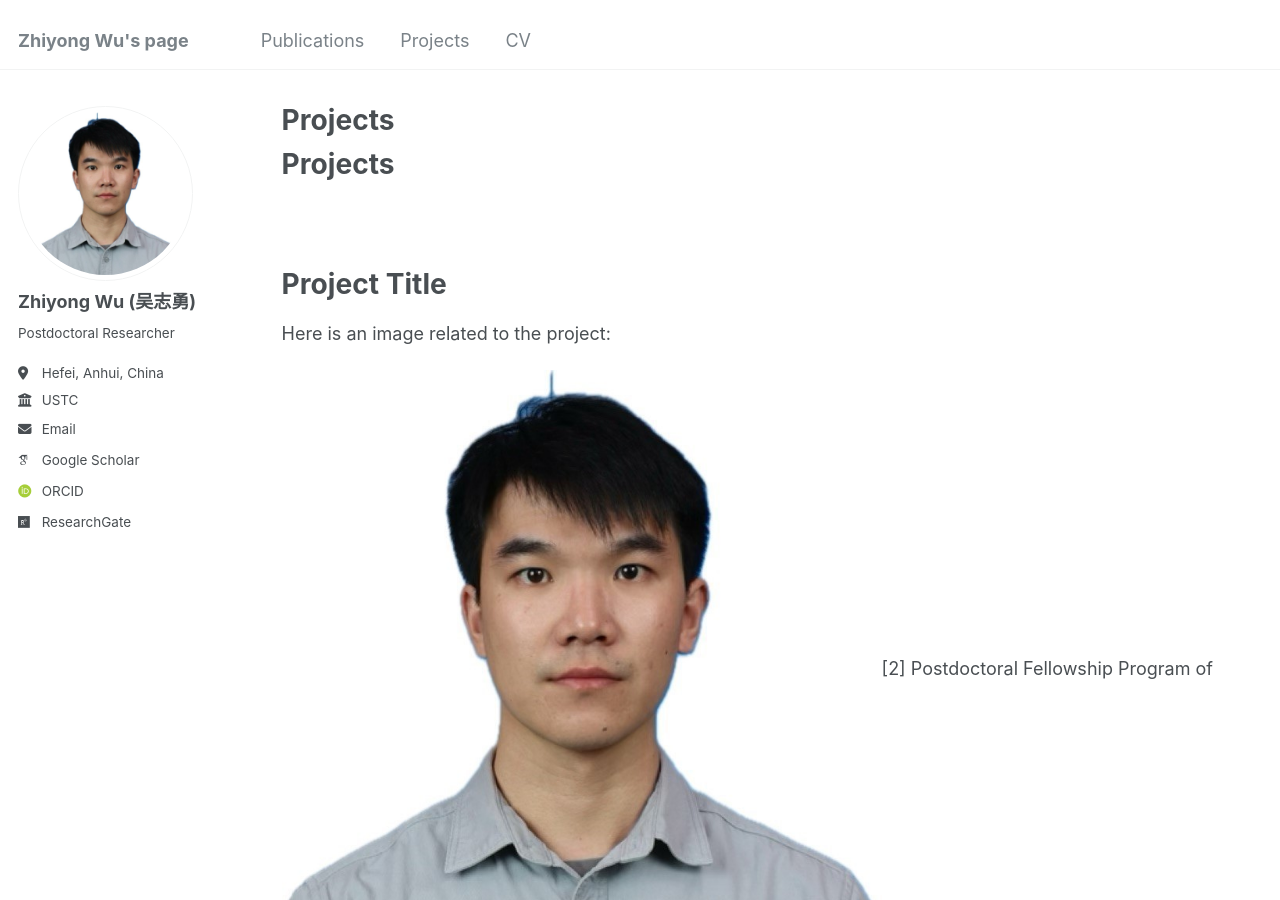
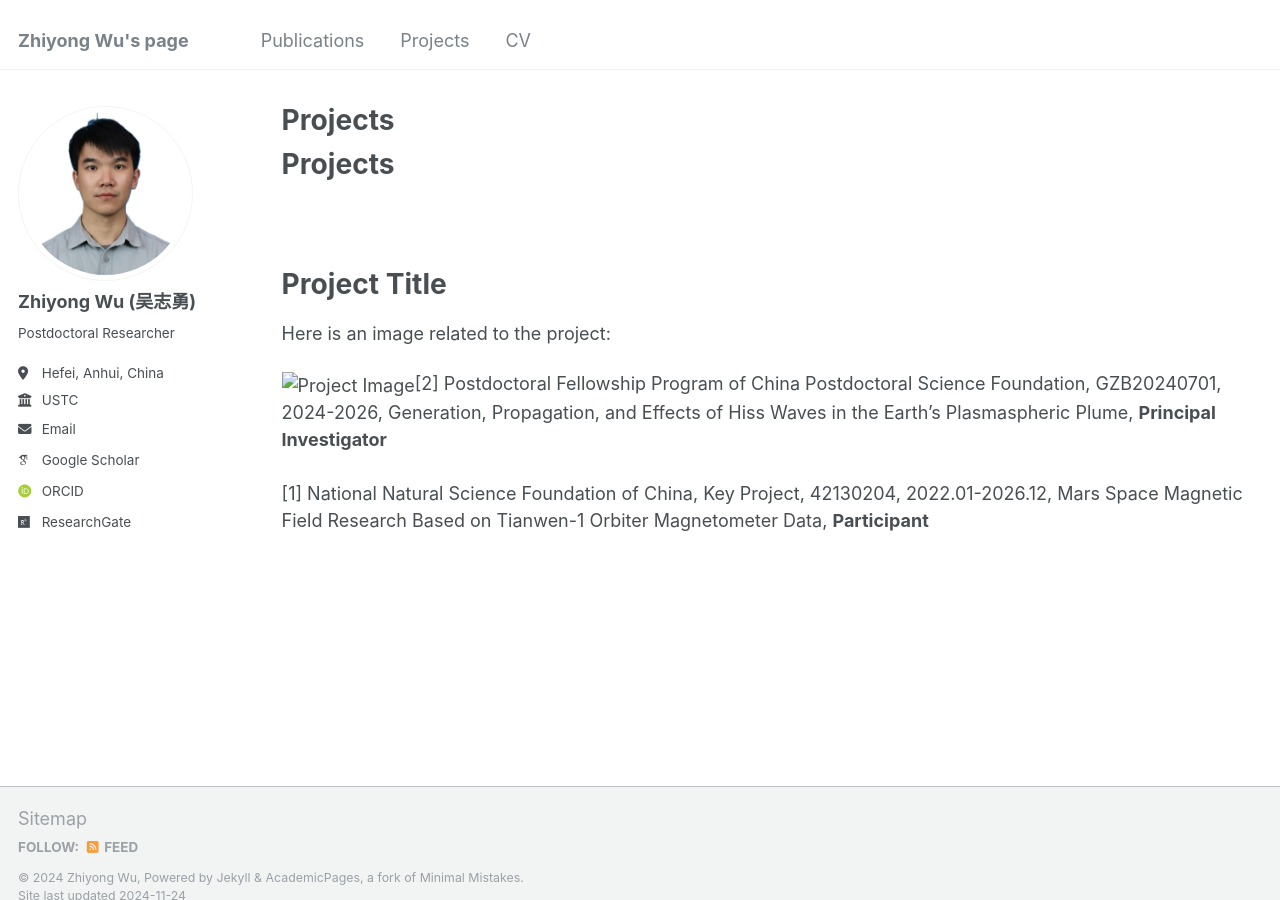
Before and after one commit to Z-Y-Wu/ZW-, a Jekyll site: the page built from _pages/projects.html, in a window 1280 px wide and 900 px high. Built offline with Jekyll 4.4.1, drawn with Linux system fonts in a browser that asks for light colours; some web fonts are replaced.

Commit message:
Update projects.html

```diff
--- a/_pages/projects.html
+++ b/_pages/projects.html
@@ -24,7 +24,7 @@ author_profile: true
 <body>
     <h1>Project Title</h1>
     <p>Here is an image related to the project:</p>
-    <img src="/images/person.jpg" alt="Project Image" width="600">
+    <img src="images/person.jpg" alt="Project Image" width="600">
 </body>
 
 [2] Postdoctoral Fellowship Program of China Postdoctoral Science Foundation, GZB20240701, 2024-2026, Generation, Propagation, and Effects of Hiss Waves in the Earth’s Plasmaspheric Plume, <strong>Principal Investigator</strong><br><br>
```
